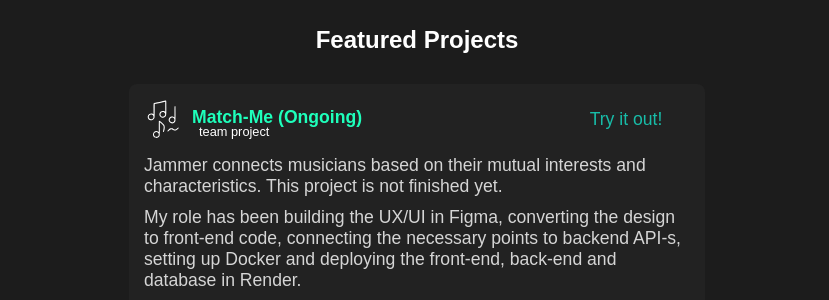
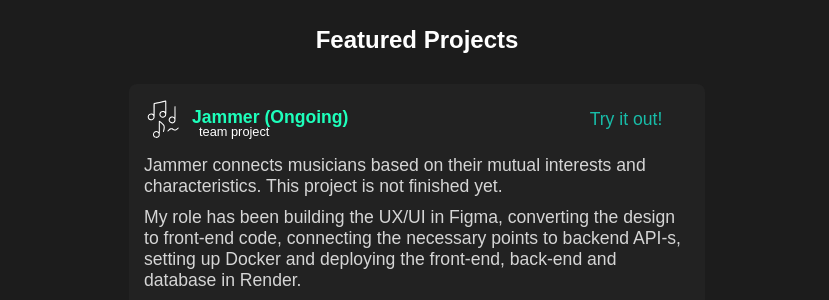
Before and after one commit to andreberezin/andreberezin.github.io, a Jekyll site: the page built from README.md, in a window 1280 px wide. Shown: the part 170-470 px from the top of the page, without its empty margins (223-1052 px from the left). Built offline with Jekyll 4.4.1, drawn with Linux system fonts in a browser that asks for light colours; our own code applies the rules of GitHub Pages for plain Markdown files.

Commit message:
changed title

```diff
--- a/_layouts/default.html
+++ b/_layouts/default.html
@@ -70,7 +70,7 @@
                     <div class='title-wrapper' data-type-en='team project' data-type-ee='tiimiprojekt'>
                         <div class='title' data-type='team project'>
                             <img src='../assets/icons/match-me-icon.svg' alt='Jammer' class='icon jammer'/>
-                            <p class='project-name' lang='en'>Match-Me (Ongoing)</p>
+                            <p class='project-name' lang='en'>Jammer (Ongoing)</p>
                             <p class='project-name' lang='ee' hidden>Match-Me (Pooleliolev)</p>
                         </div>
                     </div>
```
